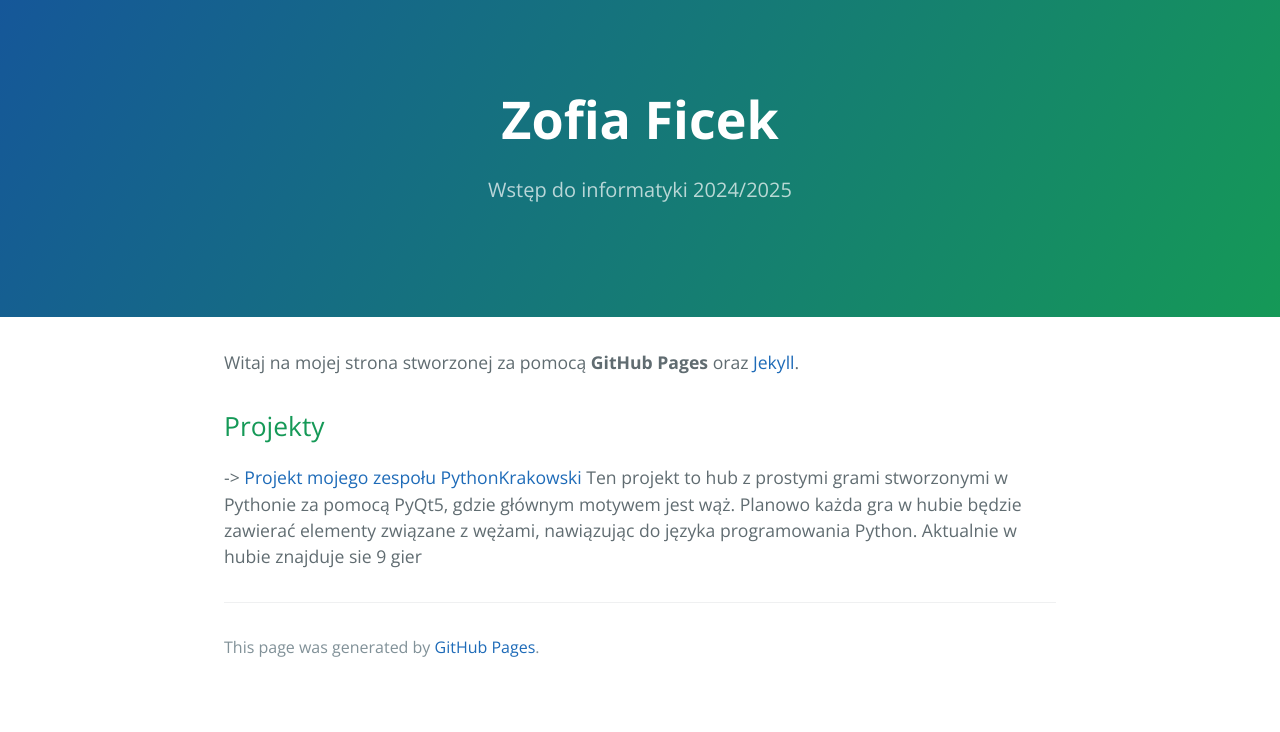
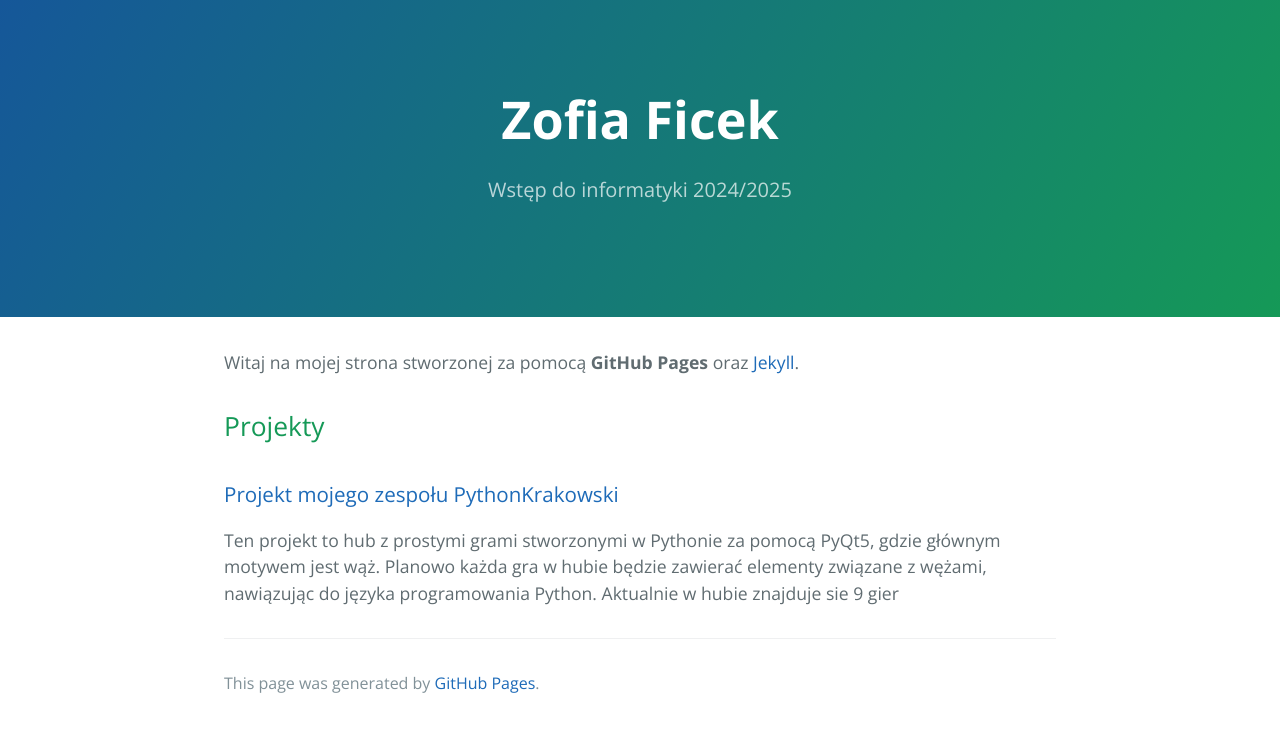
Before and after one commit to zofiaficek/zofiaficek.github.io, a Jekyll site: the page built from index.md, in a window 1280 px wide. Shown: the top 732 px of the page. Built offline with Jekyll 4.4.1, drawn with Linux system fonts in a browser that asks for light colours.

```diff
--- a/index.md
+++ b/index.md
@@ -4,5 +4,5 @@ layout: default
 
 Witaj na mojej strona stworzonej za pomocą **GitHub Pages** oraz [Jekyll](https://jekyllrb.com/).
 ## Projekty ##
--> [Projekt mojego zespołu PythonKrakowski](https://github.com/2024-2025-AGH-Wstep-do-Informatyki/PythonKrakowski)
+### [Projekt mojego zespołu PythonKrakowski](https://github.com/2024-2025-AGH-Wstep-do-Informatyki/PythonKrakowski) ###
 Ten projekt to hub z prostymi grami stworzonymi w Pythonie za pomocą PyQt5, gdzie głównym motywem jest wąż. Planowo każda gra w hubie będzie zawierać elementy związane z wężami, nawiązując do języka programowania Python. Aktualnie w hubie znajduje sie 9 gier
```
